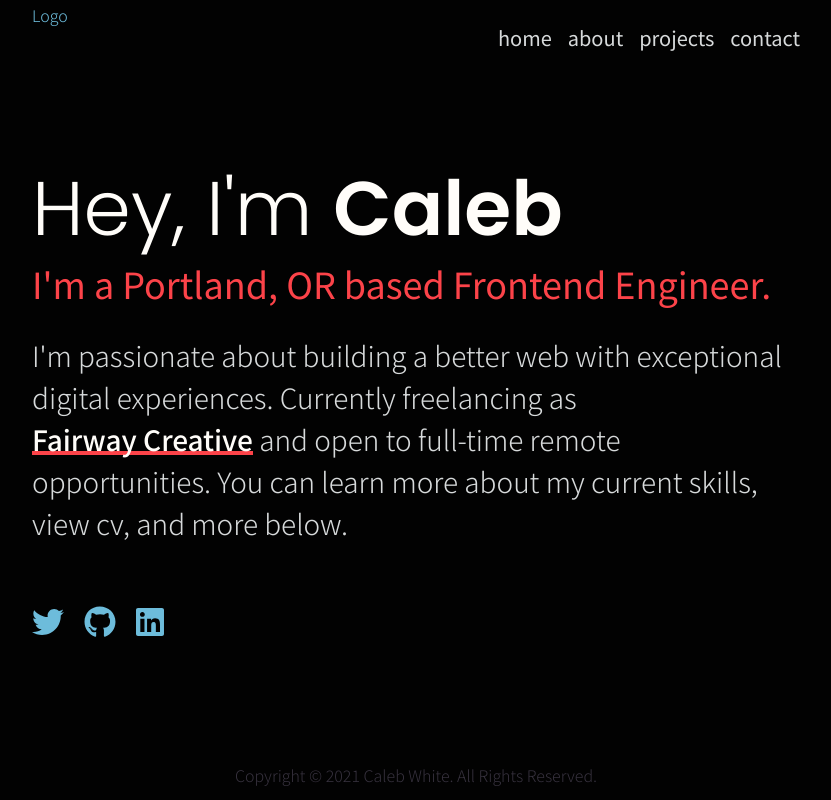
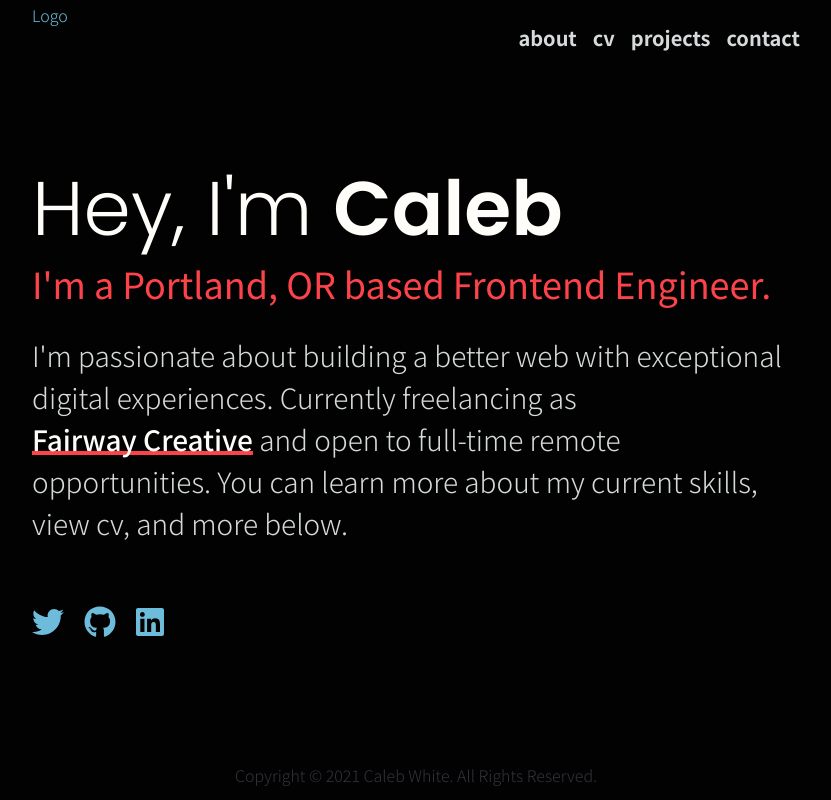
Before and after one commit to calebpdx/calebwhite-com-v2, a Next.js app: page / in a window 1280 px wide. Shown: the whole page, without its empty margins (224-1055 px from the left). Built offline with nearby package versions, Linux system fonts and the light colour scheme.

Commit message:
updated menu and content/styles

```diff
--- a/components/NavMenu.js
+++ b/components/NavMenu.js
@@ -6,9 +6,9 @@ import { respondTo } from '../utils/_respondTo'
 
 const Menu = styled.ul`
 	display: flex;
-	color: ${theme.colors.wolfGray};
+	color: ${({ theme }) => theme.colors.wolfGray};
 	font-size: ${({ theme }) => theme.fontSizes.sm};
-	font-weight: 400;
+	font-weight: 600;
 	align-items: flex-end;
 	justify-content: center;
 	flex-direction: row;
@@ -26,8 +26,8 @@ const Menu = styled.ul`
 const NavMenu = () => {
 	return (
 		<Menu>
-			<li>home</li>
 			<li>about</li>
+			<li>cv</li>
 			<li>projects</li>
 			<li>contact</li>
 		</Menu>
```
